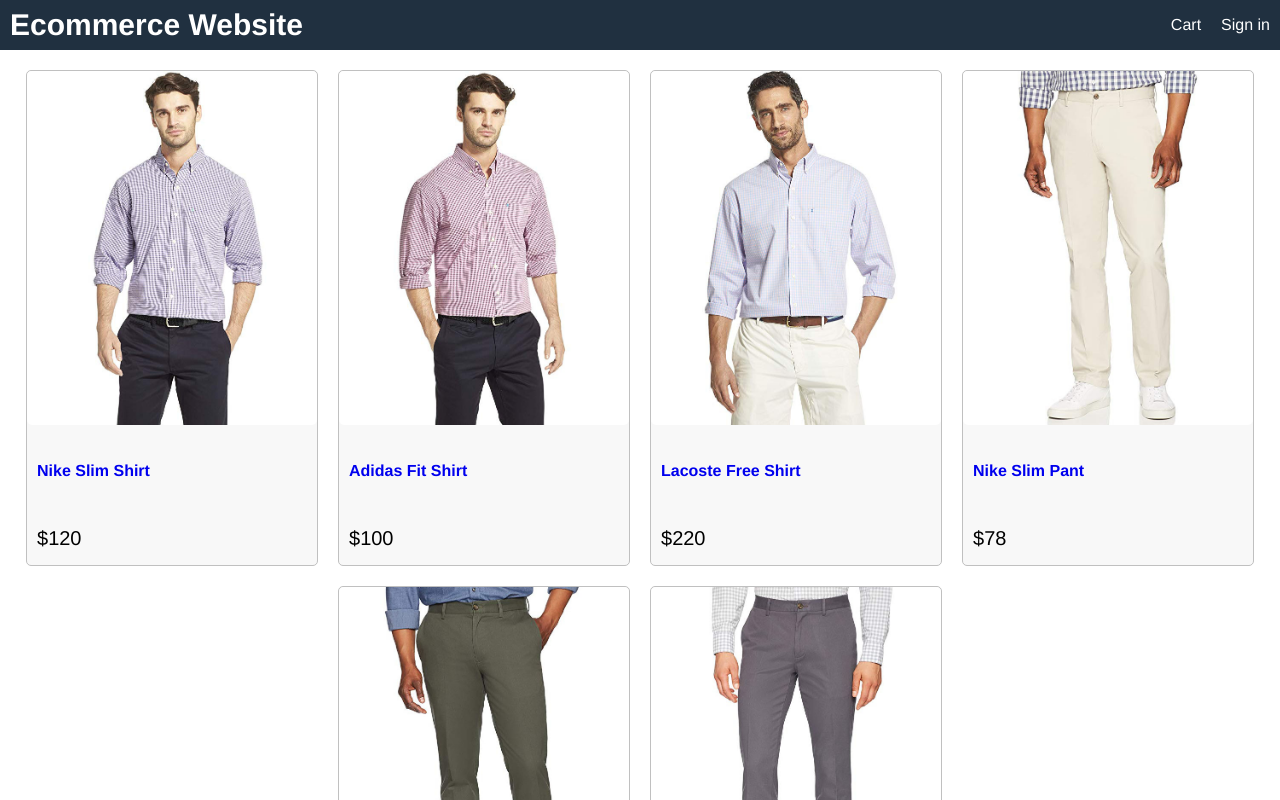
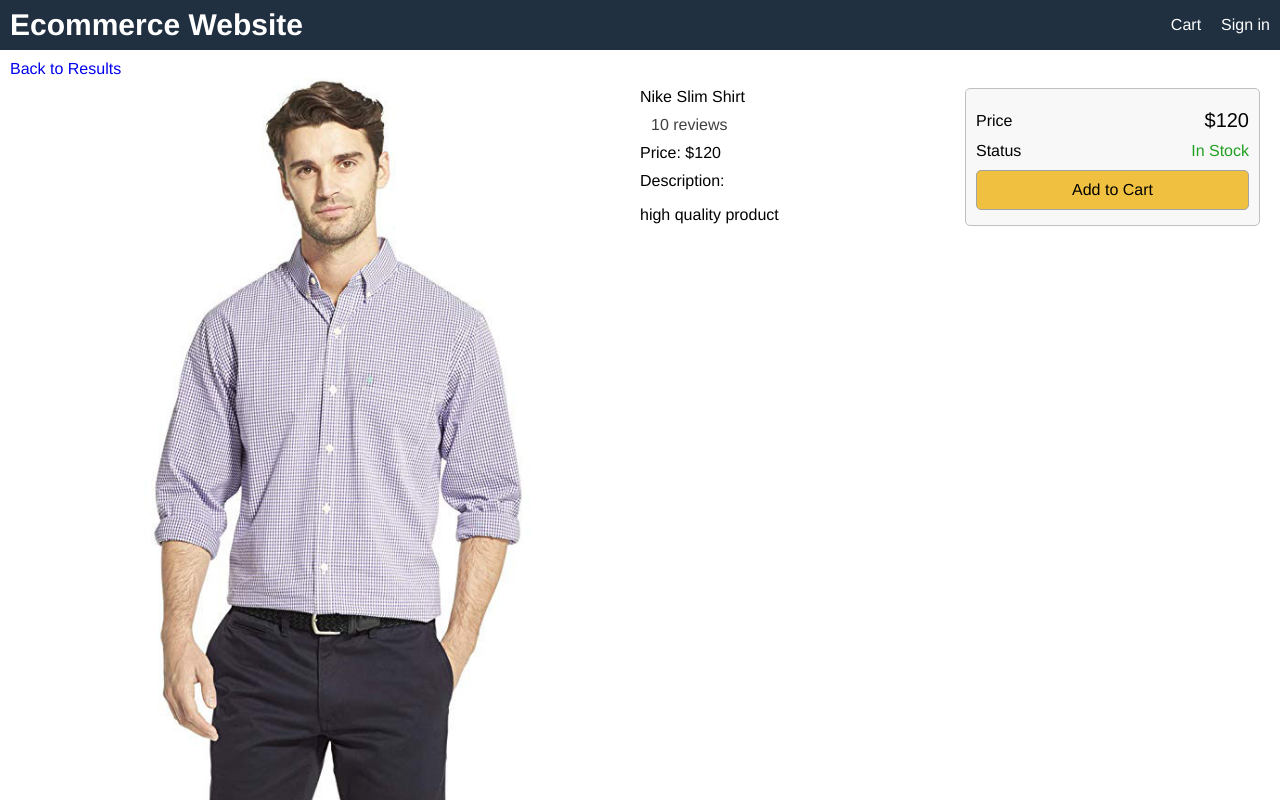
Before and after one commit to sakew/ecommerce-website, a React (Create React App) app in the folder frontend/: page /product/1 in a window 1280 px wide. Shown: the top 800 px of the page. Built offline with nearby package versions, Linux system fonts and the light colour scheme; the HTML template or start-up script is replaced by a standard one.

Commit message:
added HomeScreen and ProductScreen components and implemented Routes with react-router-dom

```diff
--- a/frontend/package.json
+++ b/frontend/package.json
@@ -8,6 +8,7 @@
     "@testing-library/user-event": "^12.8.1",
     "react": "^17.0.1",
     "react-dom": "^17.0.1",
+    "react-router-dom": "^5.2.0",
     "react-scripts": "4.0.3",
     "web-vitals": "^1.1.0"
   },
--- a/frontend/src/App.js
+++ b/frontend/src/App.js
@@ -1,7 +1,11 @@
 import React from "react";
-import data from "./data";
+import { BrowserRouter, Route } from "react-router-dom";
+import HomeScreen from "./screens/HomeScreen";
+import ProductScreen from "./screens/ProductScreen";
+
 function App() {
   return (
+    <BrowserRouter>
       <div className="grid-container">
         <header className="row">
           <div>
@@ -15,45 +19,12 @@
           </div>
         </header>
         <main>
-        <div className="row center">
-          {data.products.map((product) => (
-            <div key={product._id} className="card">
-              <a href={`/product/${product._id}`}>
-                <img
-                  className="medium"
-                  src={product.image}
-                  alt={product.name}
-                />
-              </a>
-              <div className="card-body">
-                <a href={`/product/${product._id}`}>
-                  <h2>{product.name}</h2>
-                </a>
-                <div className="rating">
-                  <span>
-                    <i className="fa fa-star"></i>
-                  </span>
-                  <span>
-                    <i className="fa fa-star"></i>
-                  </span>
-                  <span>
-                    <i className="fa fa-star"></i>
-                  </span>
-                  <span>
-                    <i className="fa fa-star"></i>
-                  </span>
-                  <span>
-                    <i className="fa fa-star"></i>
-                  </span>
-                </div>
-                <div className="price">${product.price}</div>
-              </div>
-            </div>
-          ))}
-        </div>
+          <Route path="/product/:id" component={ProductScreen}></Route>
+          <Route path="/" component={HomeScreen} exact></Route>
         </main>
         <footer className="row center">All Rights Reserved</footer>
       </div>
+    </BrowserRouter>
   );
 }
 
--- /dev/null
+++ b/frontend/src/components/Product.js
@@ -0,0 +1,23 @@
+import React from "react";
+import Rating from "./Rating";
+
+export default function Product(props) {
+  const { product } = props;
+  return (
+    <div key={product._id} className="card">
+      <a href={`/product/${product._id}`}>
+        <img className="medium" src={product.image} alt={product.name} />
+      </a>
+      <div className="card-body">
+        <a href={`/product/${product._id}`}>
+          <h2>{product.name}</h2>
+        </a>
+        <Rating
+          rating={product.rating}
+          numReviews={product.numReviews}
+        ></Rating>
+        <div className="price">${product.price}</div>
+      </div>
+    </div>
+  );
+}
--- /dev/null
+++ b/frontend/src/components/Rating.js
@@ -0,0 +1,65 @@
+import React from "react";
+
+export default function Rating(props) {
+  const { rating, numReviews } = props;
+  return (
+    <div className="rating">
+      <span>
+        <i
+          className={
+            rating >= 1
+              ? "fa fa-star"
+              : rating >= 0.5
+              ? "fa fa-star-half-o"
+              : "fa fa-start-o"
+          }
+        ></i>
+      </span>
+      <span>
+        <i
+          className={
+            rating >= 2
+              ? "fa fa-star"
+              : rating >= 1.5
+              ? "fa fa-star-half-o"
+              : "fa fa-start-o"
+          }
+        ></i>
+      </span>
+      <span>
+        <i
+          className={
+            rating >= 3
+              ? "fa fa-star"
+              : rating >= 2.5
+              ? "fa fa-star-half-o"
+              : "fa fa-start-o"
+          }
+        ></i>
+      </span>
+      <span>
+        <i
+          className={
+            rating >= 4
+              ? "fa fa-star"
+              : rating >= 3.5
+              ? "fa fa-star-half-o"
+              : "fa fa-start-o"
+          }
+        ></i>
+      </span>
+      <span>
+        <i
+          className={
+            rating >= 5
+              ? "fa fa-star"
+              : rating >= 4.5
+              ? "fa fa-star-half-o"
+              : "fa fa-start-o"
+          }
+        ></i>
+      </span>
+      <span>{numReviews + " reviews"}</span>
+    </div>
+  );
+}
--- a/frontend/src/data.js
+++ b/frontend/src/data.js
@@ -6,6 +6,7 @@
       category: "Shirts",
       image: "/images/p1.jpg",
       price: 120,
+      countInStock: 10,
       brand: "Nike",
       rating: 4.5,
       numReviews: 10,
@@ -17,6 +18,7 @@
       category: "Shirts",
       image: "/images/p2.jpg",
       price: 100,
+      countInStock: 20,
       brand: "Adidas",
       rating: 4.0,
       numReviews: 10,
@@ -28,6 +30,7 @@
       category: "Shirts",
       image: "/images/p3.jpg",
       price: 220,
+      countInStock: 0,
       brand: "Nike",
       rating: 4.8,
       numReviews: 17,
@@ -39,6 +42,7 @@
       category: "Pants",
       image: "/images/p4.jpg",
       price: 78,
+      countInStock: 15,
       brand: "Nike",
       rating: 4.5,
       numReviews: 14,
@@ -50,6 +54,7 @@
       category: "Pants",
       image: "/images/p5.jpg",
       price: 65,
+      countInStock: 5,
       brand: "Puma",
       rating: 4.5,
       numReviews: 10,
@@ -61,6 +66,7 @@
       category: "Pants",
       image: "/images/p6.jpg",
       price: 139,
+      countInStock: 12,
       brand: "Adidas",
       rating: 4.5,
       numReviews: 15,
--- a/frontend/src/index.css
+++ b/frontend/src/index.css
@@ -61,6 +61,34 @@
 a:hover {
   color: #ff8000;
 }
+ul {
+  padding: 0;
+  margin: 0;
+  list-style-type: none;
+}
+li {
+  margin-top: 1rem;
+}
+button {
+  padding: 1rem;
+  border-radius: 0.5rem;
+  border: 0.1rem #a4a4a4 solid;
+  font-size: 1.6rem;
+  font-family: Helvetica, Arial, sans-serif;
+  -webkit-font-smoothing: antialiased;
+  -moz-osx-font-smoothing: grayscale;
+  background-color: #f8f8f8;
+  cursor: pointer;
+}
+button:hover {
+  border: 0.1rem #404040 solid;
+}
+button.primary {
+  background-color: #f0c040;
+}
+button.block {
+  width: 100%;
+}
 
 /* Header */
 header a {
@@ -80,7 +108,18 @@
   justify-content: space-between;
   align-items: center;
 }
-
+.row.top {
+  align-items: flex-start;
+}
+.col-1 {
+  flex: 1 1 25rem;
+}
+.col-2 {
+  flex: 2 1 50rem;
+}
+/* .col-1 {
+  flex: 1 1 25rem;
+} */
 .row.center {
   justify-content: center;
 }
@@ -93,6 +132,9 @@
 
 img.medium {
   max-width: 29rem;
+  width: 100%;
+}
+img.large {
   width: 100%;
 }
 
@@ -125,3 +167,17 @@
   color: #f0c040;
   margin: 0.1rem;
 }
+
+.rating span:last-child {
+  color: #404040;
+}
+
+/* Alert */
+
+.success {
+  color: #20a020;
+}
+
+.error {
+  color: #a02020;
+}
--- /dev/null
+++ b/frontend/src/screens/HomeScreen.js
@@ -0,0 +1,13 @@
+import React from "react";
+import Product from "../components/Product";
+import data from "../data";
+
+export default function HomeScreen() {
+  return (
+    <div className="row center">
+      {data.products.map((product) => (
+        <Product key={product._id} product={product}></Product>
+      ))}
+    </div>
+  );
+}
--- /dev/null
+++ b/frontend/src/screens/ProductScreen.js
@@ -0,0 +1,67 @@
+import React from "react";
+import { Link } from "react-router-dom";
+import Rating from "../components/Rating";
+import data from "../data";
+
+export default function ProductScreen(props) {
+  const product = data.products.find(
+    (item) => item._id === props.match.params.id
+  );
+  if (!product) {
+    return <div>Product Not Found</div>;
+  }
+  return (
+    <div>
+      <Link to="/">Back to Results</Link>
+      <div className="row top">
+        <div className="col-2">
+          <img className="large" src={product.image} alt={product.name}></img>
+        </div>
+        <div className="col-1">
+          <ul>
+            <li>{product.name}</li>
+            <li>
+              <Rating
+                rating={product.rating}
+                numReviews={product.numReviews}
+              ></Rating>
+            </li>
+            <li>Price: ${product.price}</li>
+            <li>
+              Description:
+              <p>{product.description}</p>
+            </li>
+          </ul>
+        </div>
+
+        <div className="col-1">
+          <div className="card card-body">
+            <ul>
+              <li>
+                <div className="row">
+                  <div>Price</div>
+                  <div className="price">${product.price}</div>
+                </div>
+              </li>
+              <li>
+                <div className="row">
+                  <div>Status</div>
+                  <div>
+                    {product.countInStock > 0 ? (
+                      <span className="success">In Stock</span>
+                    ) : (
+                      <span className="error">Unavailable</span>
+                    )}
+                  </div>
+                </div>
+              </li>
+              <li>
+                <button className="primary block">Add to Cart</button>
+              </li>
+            </ul>
+          </div>
+        </div>
+      </div>
+    </div>
+  );
+}
```
Also changed, not shown: 2 other files (tests, documents, lock files or other folders). Lines whose indentation alone changed are shown as unchanged.
